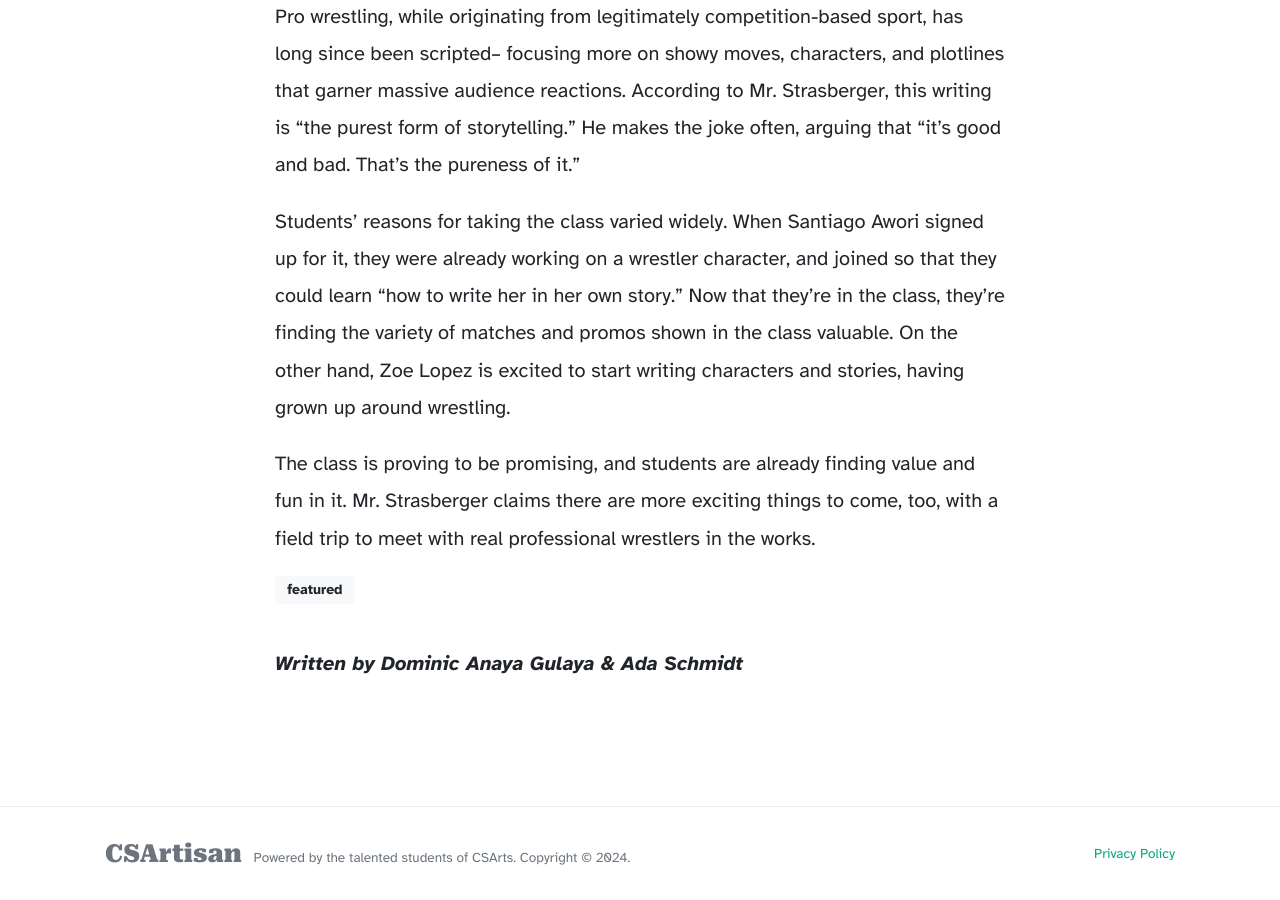
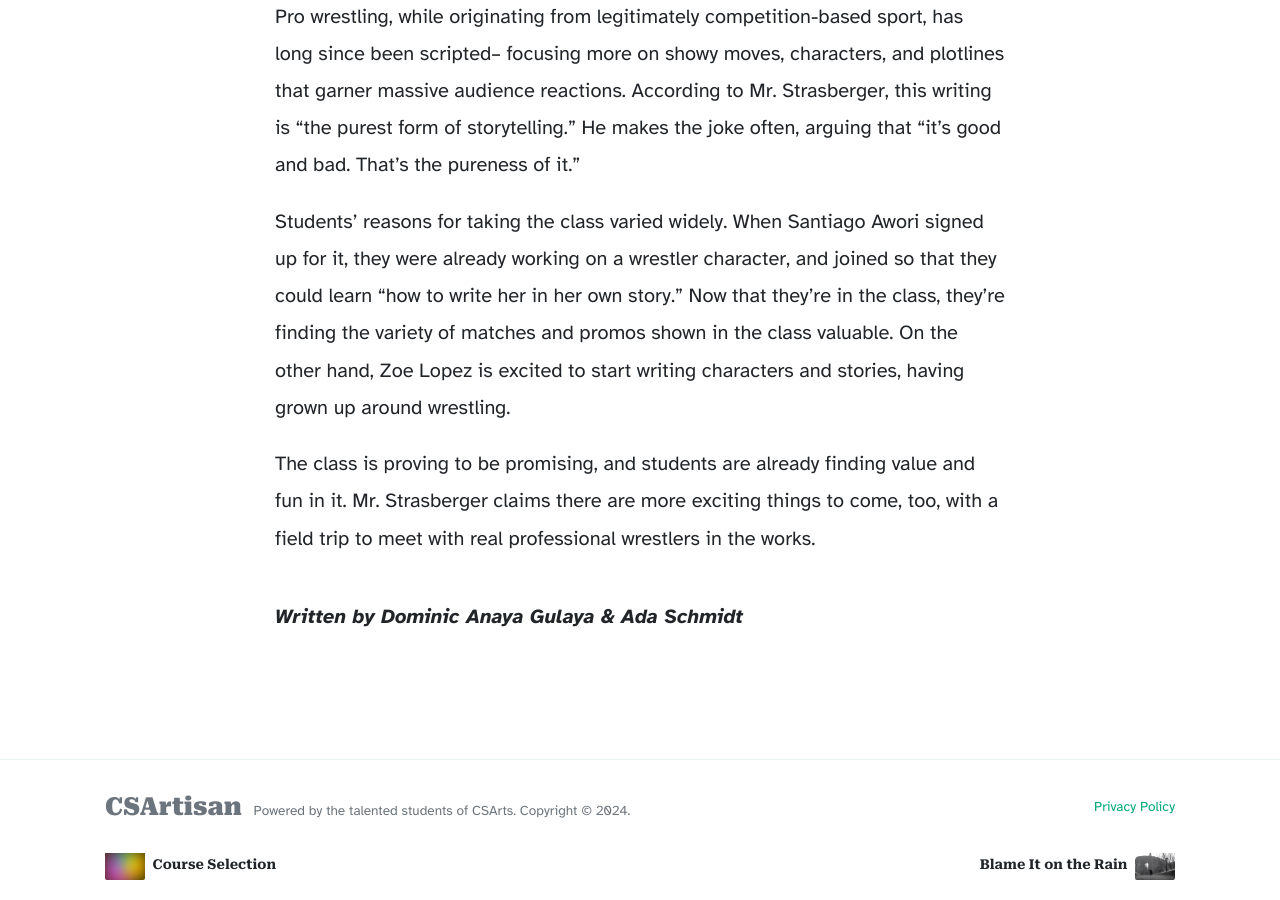
Before and after one commit to csartisan/csartisan.github.io, a Jekyll site: the page built from _posts/2024-02-23-wrestling.md, in a window 1280 px wide and 900 px high, scrolled down 1040 px. Built offline with Jekyll 4.4.1, drawn with Linux system fonts in a browser that asks for light colours; nearby versions of some CDN libraries; comment, search, counter and statistics services are not loaded.

Commit message:
Remove tag buttons from post layout

```diff
--- a/_layouts/post.html
+++ b/_layouts/post.html
@@ -75,42 +75,6 @@
 			{{ content }}
 			</article>
 
-			<!-- Tags -->
-			<div class="mb-4">
-				<span class="taglist">
-				{% for tag in page.tags %}
-				  <a class="sscroll btn btn-light btn-sm font-weight-bold" href="{{site.baseurl}}/tags.html#{{ tag | downcase }}">{{ tag | downcase }}</a>
-				{% endfor %}
-				</span>
-			</div>
-
-            <!-- Mailchimp Subscribe Form -->
-            {% if site.mailchimp-list %}
-			<div class="border p-5 bg-lightblue">
-				<div class="row justify-content-between">
-					<div class="col-md-6 mb-2 mb-md-0">
-						<h5 class="font-weight-bold">Join Newsletter</h5>
-						 Get the latest news right in your inbox. We never spam!
-					</div>
-					<div class="col-md-6">
-						<div class="row">
-                            <form action="{{site.mailchimp-list}}" method="post" name="mc-embedded-subscribe-form" class="wj-contact-form validate w-100" target="_blank" novalidate>
-                            <div class="mc-field-group">
-
-								<input type="email" placeholder="Enter e-mail address" name="EMAIL" class="required email form-control w-100" id="mce-EMAIL" autocomplete="on" required>
-
-
-								<button type="submit" value="Subscribe" name="subscribe" class="heart btn btn-success btn-block w-100 mt-2">Subscribe</button>
-
-                            </div>
-                            </form>
-						</div>
-					</div>
-				</div>
-			</div>
-            {% endif %}
-
-
              <!-- Author Box -->
                 {% if page.author %}
 				<div class="row mt-5">
@@ -129,6 +93,32 @@
             <!-- Comments -->
             {% if page.comments != false %}
                 {% include comments.html %}
+            {% endif %}
+
+			<!-- Mailchimp Subscribe Form -->
+            {% if site.mailchimp-list %}
+			<div class="border p-5 bg-lightblue mailchimp-list">
+				<div class="row justify-content-between">
+					<div class="col-md-6 mb-2 mb-md-0">
+						<h5 class="font-weight-bold">Join Newsletter</h5>
+						Skip the morning announcements, and get CSArts news right in your inbox!
+					</div>
+					<div class="col-md-6">
+						<div class="row">
+                            <form action="{{site.mailchimp-list}}" method="post" name="mc-embedded-subscribe-form" class="wj-contact-form validate w-100" target="_blank" novalidate>
+                            <div class="mc-field-group">
+
+								<input type="email" placeholder="Enter e-mail address" name="EMAIL" class="required email form-control w-100" id="mce-EMAIL" autocomplete="on" required>
+
+
+								<button type="submit" value="Subscribe" name="subscribe" class="heart btn btn-success btn-block w-100 mt-2">Subscribe</button>
+
+                            </div>
+                            </form>
+						</div>
+					</div>
+				</div>
+			</div>
             {% endif %}
 
 		</div>
```
Also changed, not shown: 13 other files.
